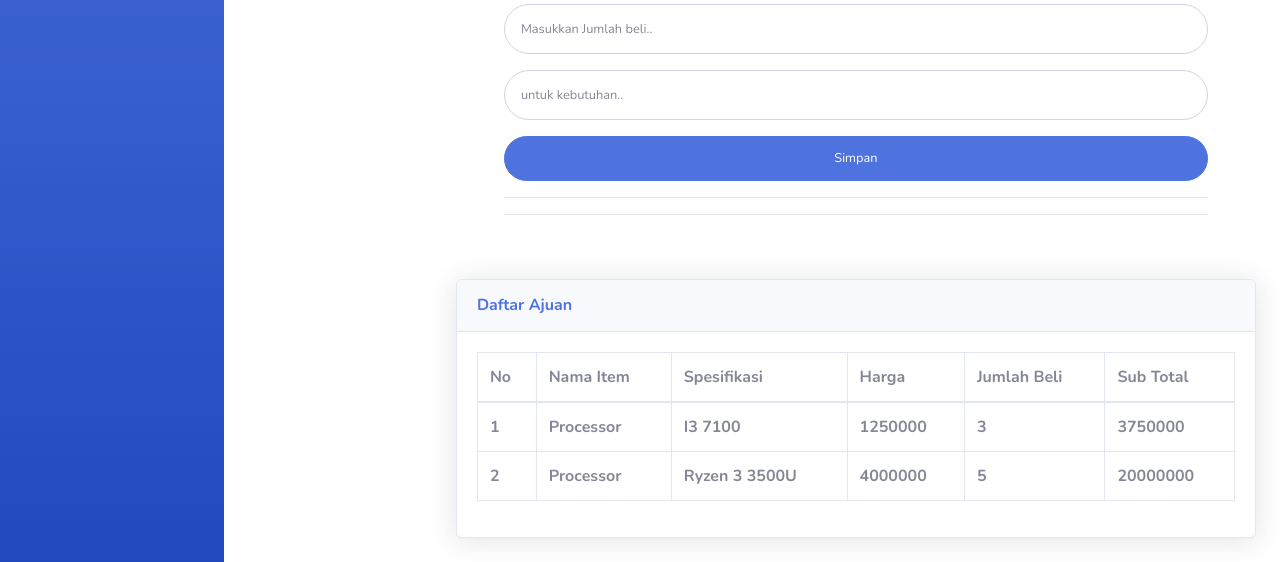
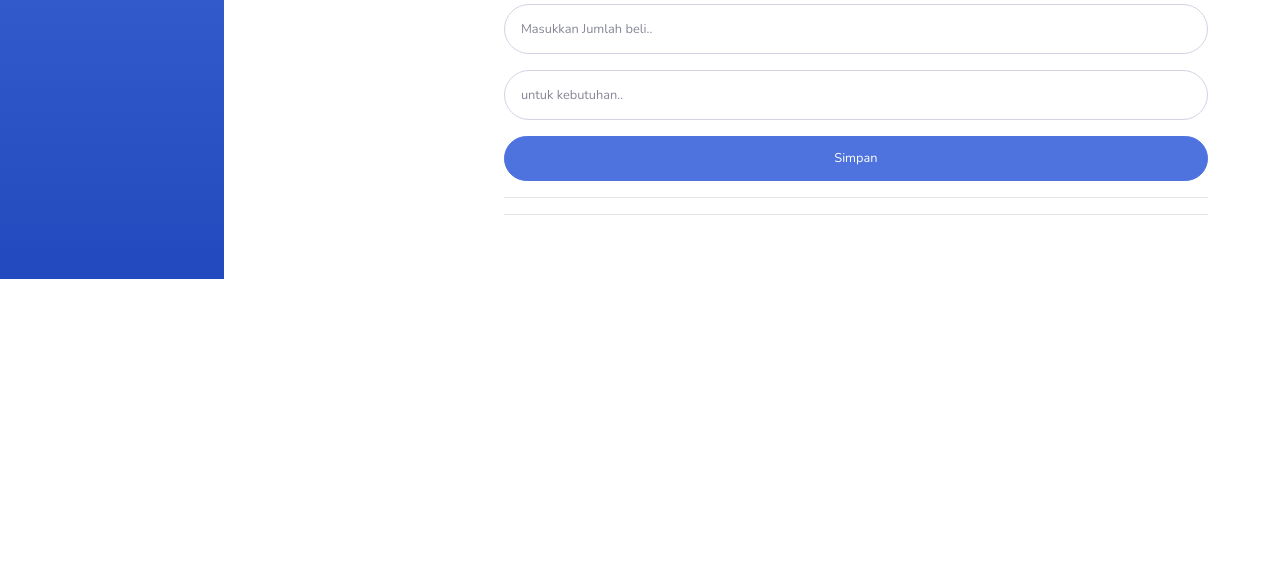
Before and after one commit to RdtGames12/pengajuan_sarana, a PHP site: page /alat_bahanjurusan.php?id=1 in a window 1280 px wide. Shown: the part 533-1095 px from the top of the page. After the commit the page ends 812 px from the top, so only its background shows below. Run offline with PHP 8.4, Linux system fonts and the light colour scheme; data comes from the database, SQL or seed files in the repository; lists and menus that the app fills with data are empty.

Commit message:
fix number

```diff
--- a/rkas/alat_bahanjurusan.php
+++ b/rkas/alat_bahanjurusan.php
@@ -1,7 +1,7 @@
 <?php
 include "koneksi.php";
 $id = $_GET['id'];
-$sql = mysqli_query($conn, "SELECT * FROM tb_bahan ORDER BY id_bahan DESC");
+$sql = mysqli_query($conn, "SELECT * FROM tb_bahan");
 $sql1 = mysqli_query($conn, "SELECT * FROM tb_user WHERE id_user='$id'");
 ?>
 <!DOCTYPE html>
@@ -299,43 +299,6 @@
                             </form>
                             <hr>
                         </div>
-
-                        <div class="card shadow mb-4">
-                        <div class="card-header py-3">
-                            <h6 class="m-0 font-weight-bold text-primary">Daftar Ajuan</h6>
-                        </div>
-                        <div class="card-body">
-                            <div class="table-responsive">
-                                <table class="table table-bordered" id="dataTable" width="100%" cellspacing="0">
-                                    <thead>
-                                        <tr>
-                                            <th>No</th>
-                                            <th>Nama Item</th>
-                                            <th>Spesifikasi</th>
-                                            <th>Harga</th>
-                                            <th>Jumlah Beli</th>
-                                            <th>Sub Total</th>
-                                        </tr>
-                                    </thead>
-                                    <tfoot>
-                                    <?php foreach ($sql as $row) : ?>
-                                        <tr>
-                                            <th><?= $row["id_bahan"];?></th>
-                                            <th><?= $row["item"];?></th>
-                                            <th><?= $row["spesifikasi"];?></th>
-                                            <th><?= $row["harga"];?></th>
-                                            <th><?= $row["qty"];?></th>
-                                            <th><?= $subtotal = $row["harga"] * $row["qty"];?></th>
-                                        </tr>
-                                    </tfoot>
-                                    <tbody>
-                                    </tbody>
-                                    <?php endforeach;?>
-                                </table>
-                            </div>
-                        </div>
-                    </div>
-                        </div>
                             <!-- <div class="text-center">
                                 <a class="small" href="forgot-password.html">Lupa Password?</a>
                             </div>
```
Also changed, not shown: rkas/alat_bahan.php (+0 -37 lines), rkas/lihatpengajuan.php (+6 -8 lines).
